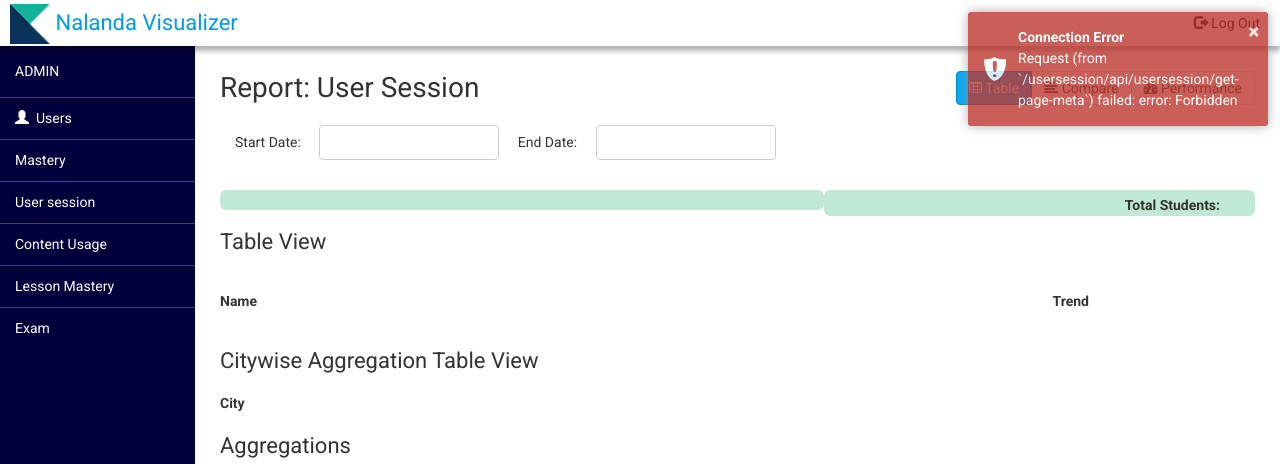
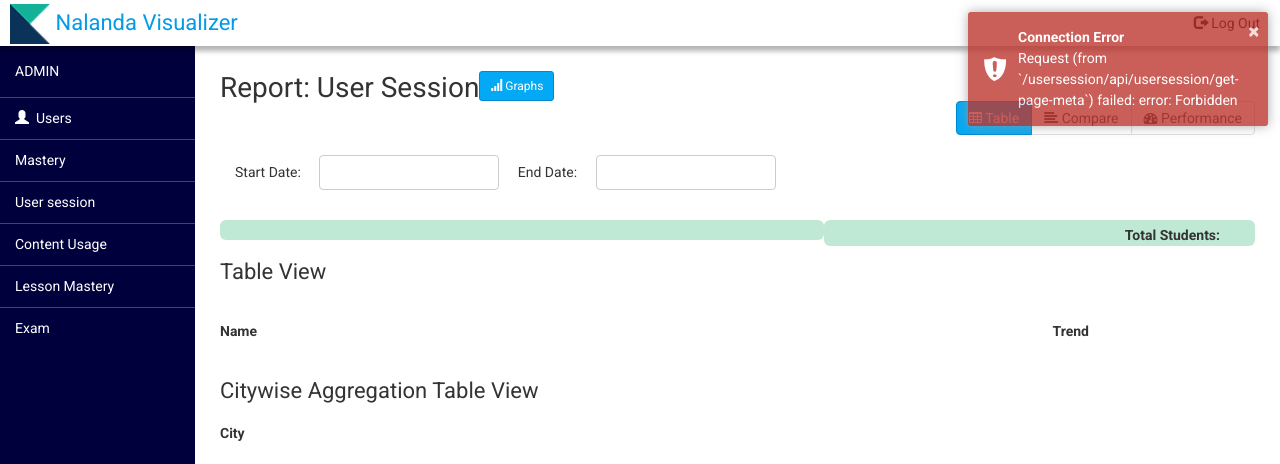
Before and after one commit to swapnil106111/Nalanda_Dashboard, a Django app: page /account/report-mastery/session in a window 1280 px wide. Shown: the top 464 px of the page. Run offline with Django 3.2, Linux system fonts and the light colour scheme; the visitor is signed in with stand-in values (Sample User, id 1); lists and menus that the app fills with data are empty; some libraries are stand-ins or nearby versions.

Commit message:
Added button on User seesion page to show the superset changes

```diff
--- a/account/templates/report-mastery.html
+++ b/account/templates/report-mastery.html
@@ -61,8 +61,16 @@
                         <h1 class="page-title">Report: Student Mastery</h1>
                     {%endif%}
                     {% if usersessioncode == 1%}
-                        <h1 class="page-title">Report: User Session</h1>
+                        <div><h1 class="page-title">Report: User Session</h1></div>
+
+                        <div class ="superset-usersession-button">
+                            <a href="/usersession/api/usersession/superset_data" id="superset_usersession" class="btn btn-primary btn-sm">
+                            <i class="glyphicon glyphicon-signal" aria-hidden="true"></i><span class="text">  Graphs</span>
+                            </a>
+                        </div>
+
                     {%endif%}
+
                     <div class="btn-group report-types" role="group">
                         <button type="button" class="btn btn-primary switch-view-button switch-view-button-1 current" onclick="switchView(1);">
                         	<i class="fa fa-table" aria-hidden="true"></i><span class="text"> Table</span>
@@ -102,6 +110,7 @@
                         <div class="datepicker-title">End Date:</div>
                         <input class="daterangepickerenddate" name="daterange">
                     </div>
+
                 </div>
                 {% if usersessioncode == 2%}
                 <div class="report-breadcrumb col-md-7">
```
